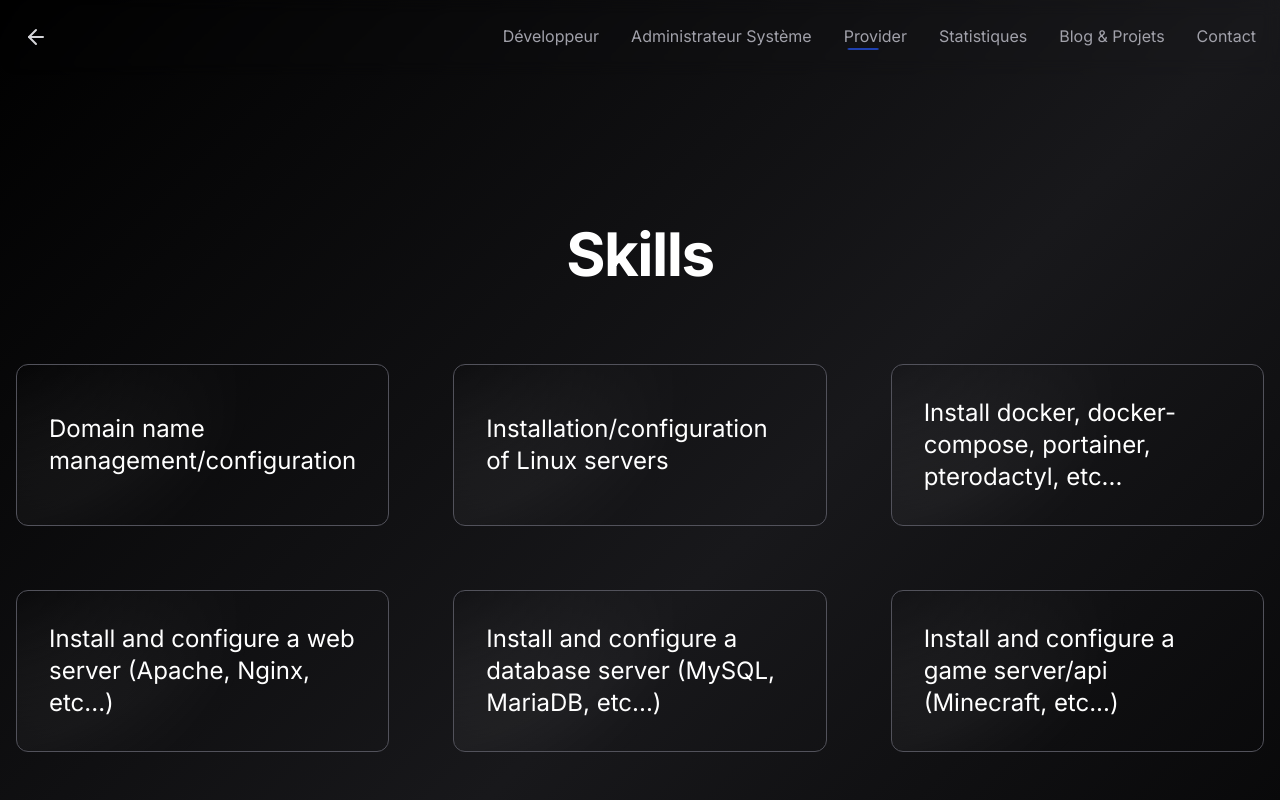
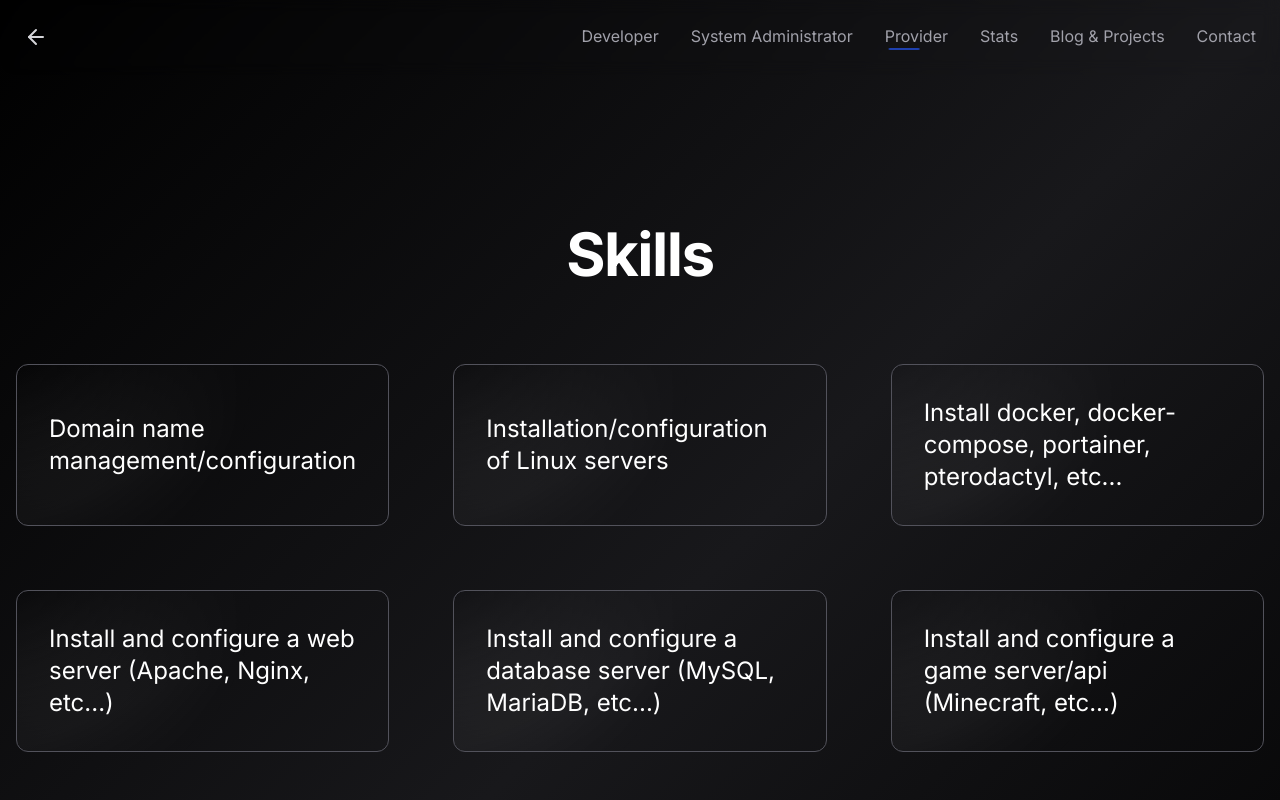
Before and after one commit to Farmeurimmo/old-portfolio, a Next.js app: page /sa in a window 1280 px wide. Shown: the top 800 px of the page. Built offline with nearby package versions, Linux system fonts and the light colour scheme; what tailwindcss-debug-screens would draw is missing.

Commit message:
Nav in english

```diff
--- a/app/components/nav.tsx
+++ b/app/components/nav.tsx
@@ -33,12 +33,12 @@ export const Navigation: React.FC = () => {
                         <Link
                             href="/dev"
                             className="duration-200 text-zinc-400 hover:text-zinc-100">
-                            Développeur
+                            Developer
                         </Link>
                         <Link
                             href={"/sa"}
                             className="duration-200 text-zinc-400 hover:text-zinc-100">
-                            Administrateur Système
+                            System Administrator
                         </Link>
                         <Link href={"/provider"}
                               className="duration-200 text-zinc-400 hover:text-zinc-100">
@@ -48,13 +48,13 @@ export const Navigation: React.FC = () => {
                         <Link
                             href="/stats"
                             className="duration-200 text-zinc-400 hover:text-zinc-100">
-                            Statistiques
+                            Stats
                         </Link>
                         <Link
                             href="/projects"
                             className="duration-200 text-zinc-400 hover:text-zinc-100"
                         >
-                            Blog & Projets
+                            Blog & Projects
                         </Link>
                         <Link
                             href="/contact"
```
